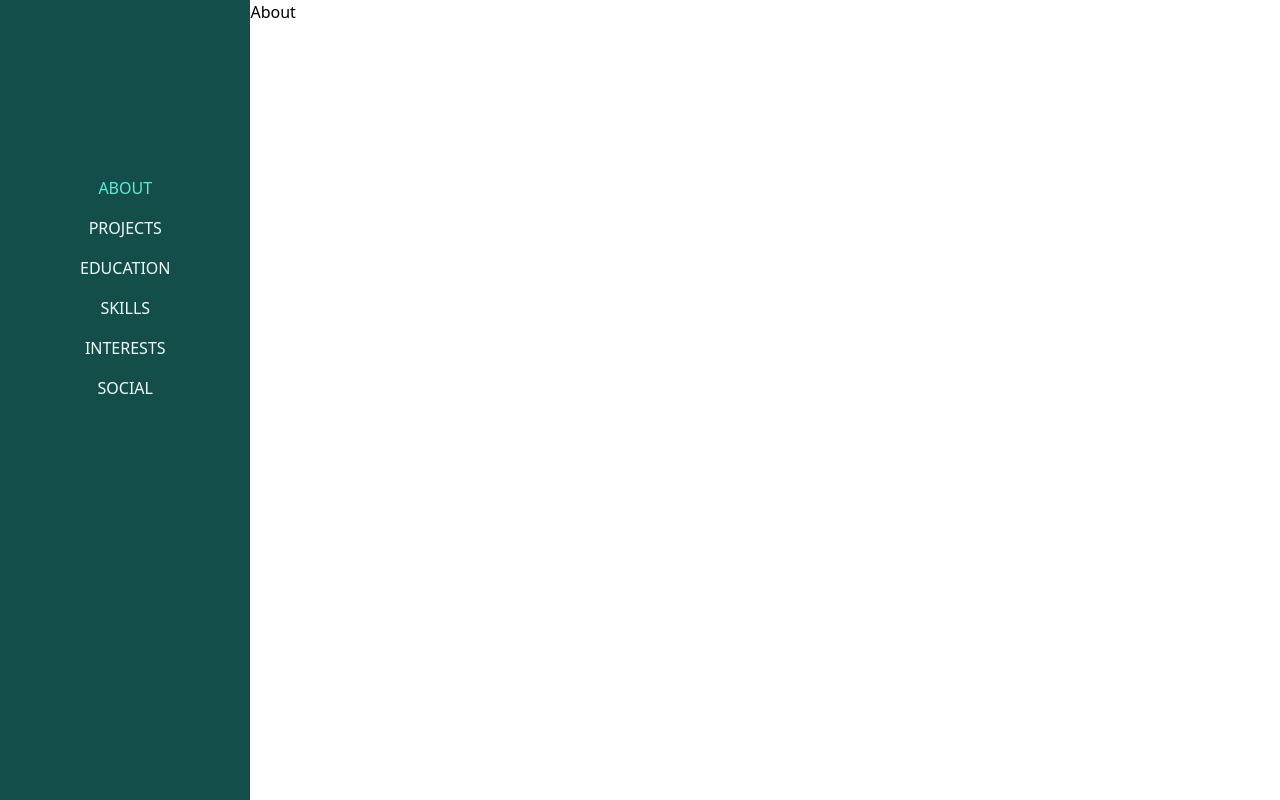
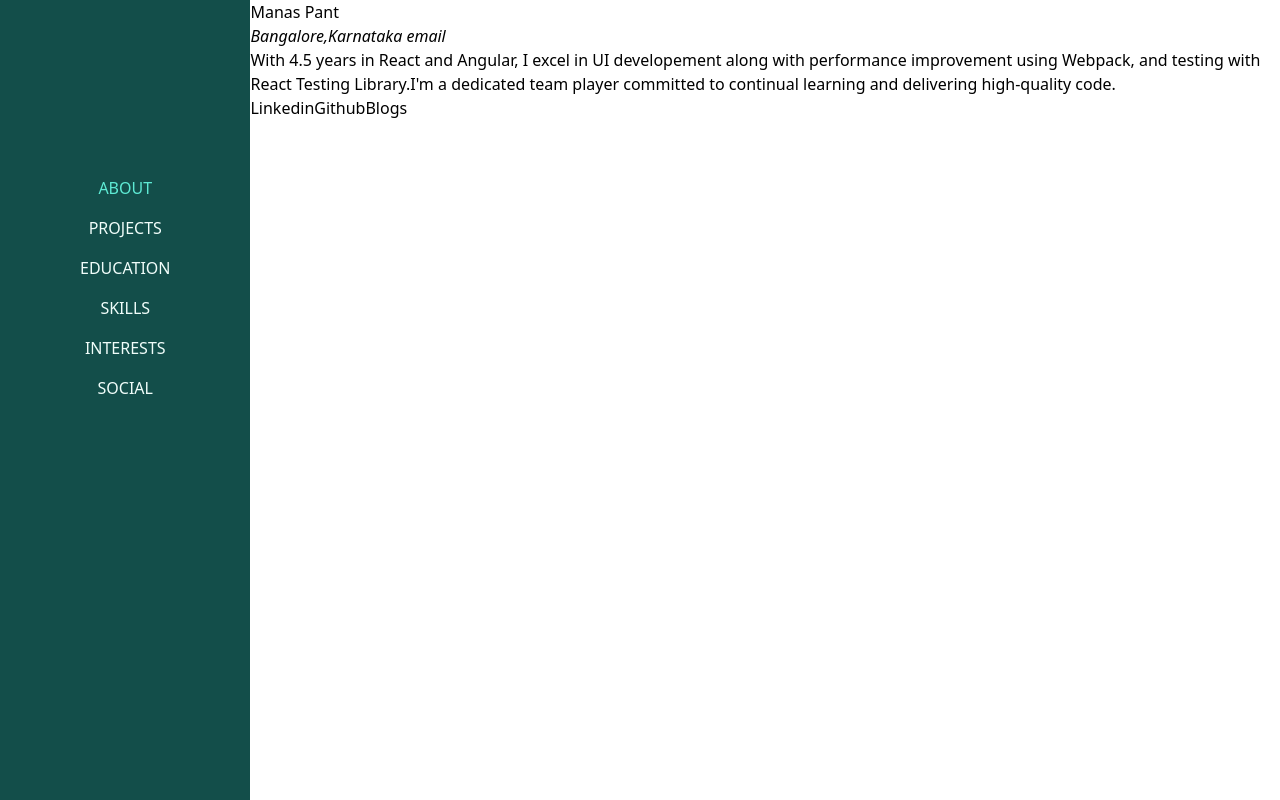
Before and after one commit to manas1803/Portfolio, a React (Create React App) app in the folder portfolio/: page / in a window 1280 px wide. Built offline with nearby package versions, Linux system fonts and the light colour scheme.

Commit message:
Added structure for about

```diff
--- a/portfolio/src/pages/About/About.js
+++ b/portfolio/src/pages/About/About.js
@@ -1,7 +1,26 @@
-import React from 'react'
+import React from "react";
 
 export const About = () => {
   return (
-    <div>About</div>
-  )
-}
+    <main>
+      <div>
+        <div>Manas Pant</div>
+        <address>
+          Bangalore,Karnataka{" "}
+          <a href="mailto:manaspant18031997@gmail.com">email</a>
+        </address>
+      </div>
+      <article>
+        With 4.5 years in React and Angular, I excel in UI developement along
+        with performance improvement using Webpack, and testing with React
+        Testing Library.I'm a dedicated team player committed to continual
+        learning and delivering high-quality code.
+      </article>
+      <article>
+        <span>Linkedin</span>
+        <span>Github</span>
+        <span>Blogs</span>
+      </article>
+    </main>
+  );
+};
```
